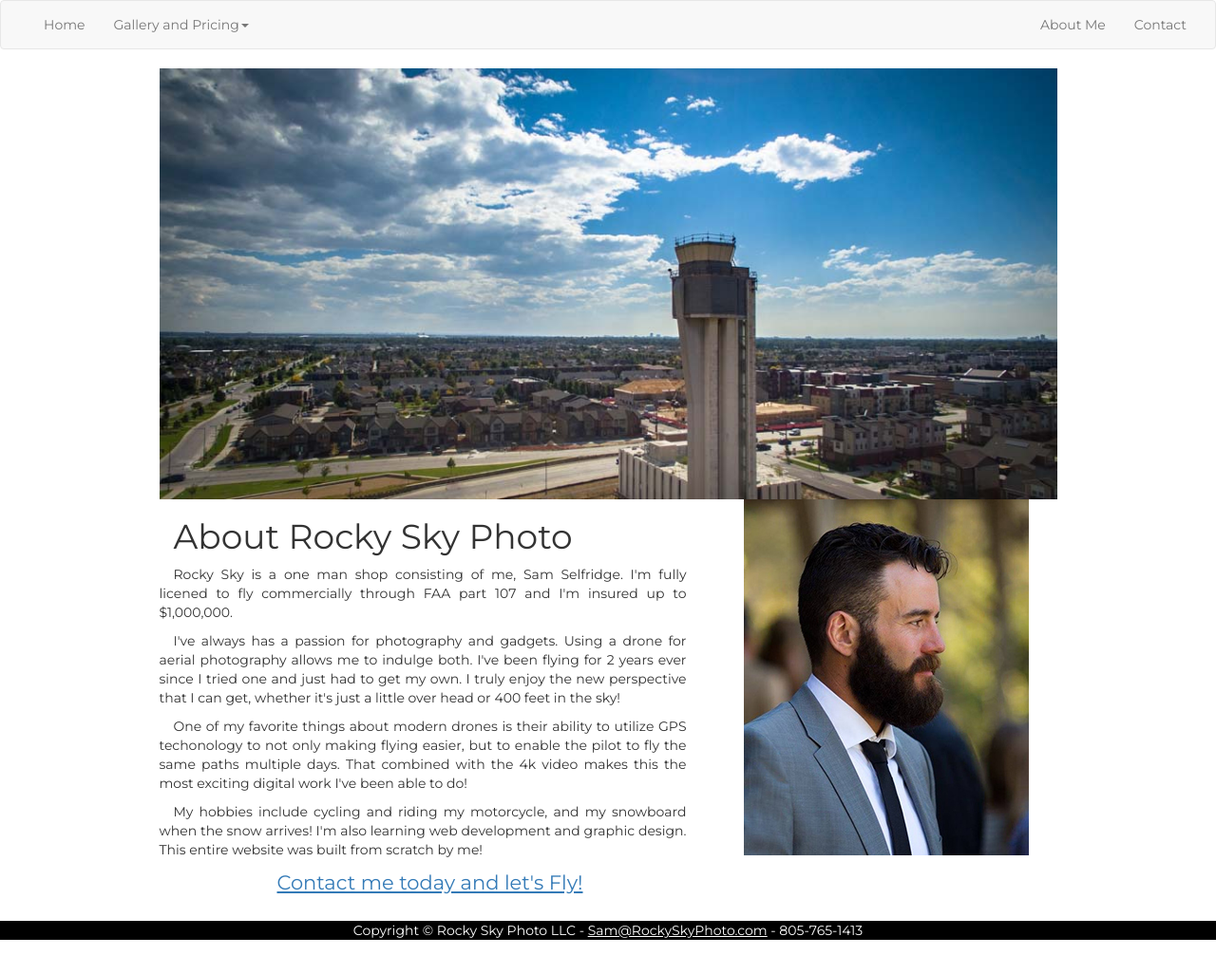
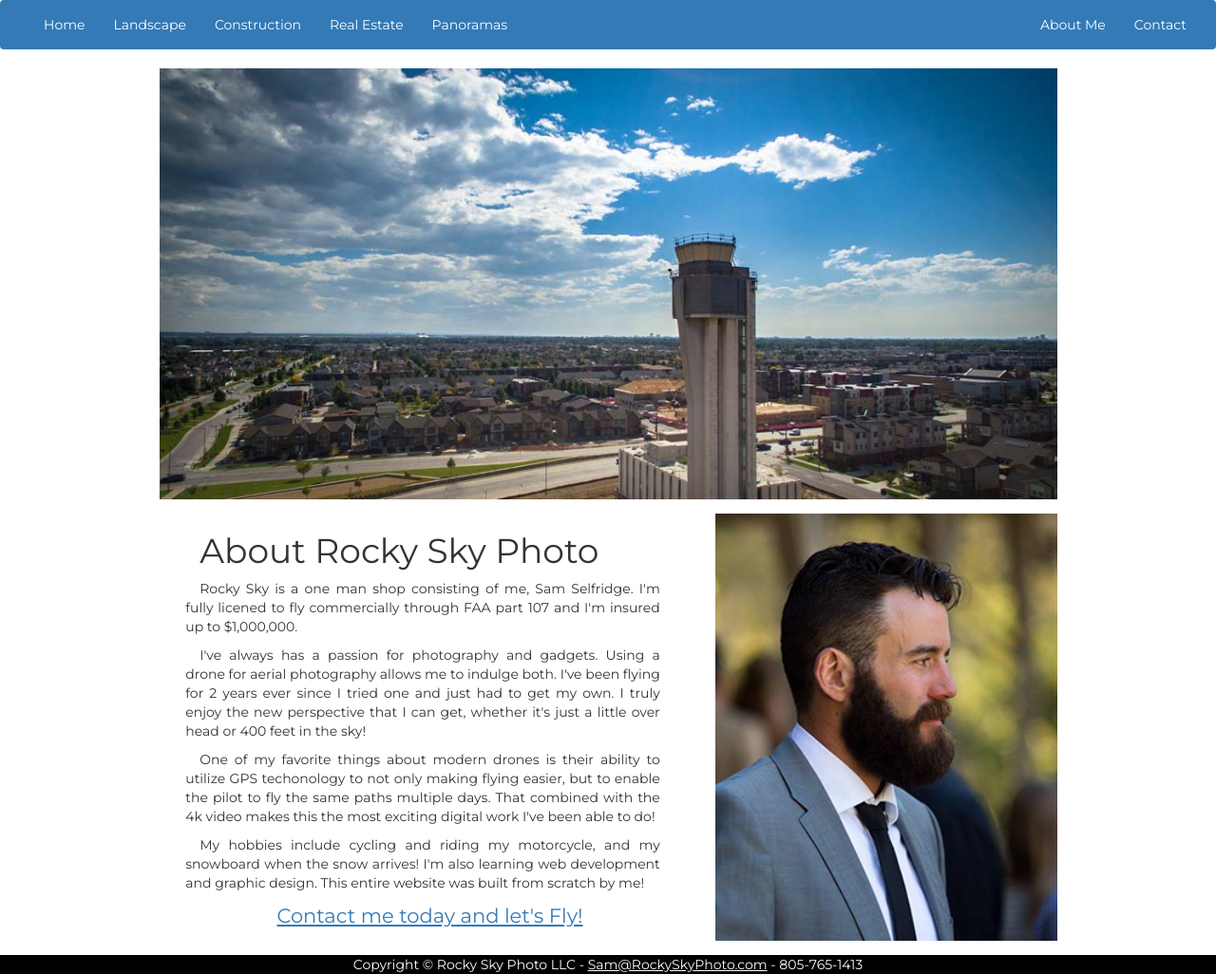
Before and after one commit to sselfridge/droneSite, a plain HTML site: page about.html in a window 1280 px wide. Shown: the whole page at 95% size. Before the commit the page ends 990 px from the top, so only its background shows below. Drawn offline with Linux system fonts and the light colour scheme.

Commit message:
make navbar blue - had to overwrite some CSS in rockysky.css

```diff
--- a/rockysky.css
+++ b/rockysky.css
@@ -26,6 +26,10 @@
   }
 } /*@media max-width:768px;*/
 
+.navbar-nav{
+  color:white;
+}
+
 /*Regular CSS for whole site*/
 body,html{
   font-family: Montserrat;
@@ -33,25 +37,31 @@ body,html{
   height: 100%;
 }
 
+div.navbar-collapse>ul>li>a {
+  color:white;
+}
+div.navbar-collapse>ul>li>a:hover {
+  color:#337ab7;
+}
+
+
+
 .infoBar{
   position: absolute;
   bottom:0; left:0;
   float: left;
 }
 
+/*Content wrap arond everything in the body but the footer.*/
 .wrap{
   min-height: 98.5%;
   padding-bottom: 20px;
 }
 
 .paragraph{
-  /*max-width: 700px;*/
-  /*margin: auto;*/
-  /*padding-bottom: 50px;
+  text-indent: 15px;
   padding-left: 5%;
-  padding-right: 5%;*/
-  /*text-align: left;*/
-  text-indent: 15px;
+  padding-right: 5%;
 }
 
 a.contactLink{
@@ -59,7 +69,16 @@ a.contactLink{
   font-size: 1.5em;
 }
 
+#headshot{
+  width: 100%;
+  max-width: 360px;
+}
 .aboutImg{
-  /*width: 100%;*/
+  width: 100%;
   /*max-width: 900px;*/
 }
+
+/*Add class row-grid to get top margins on rows*/
+.row.row-grid [class*="col-"] {
+  margin-top: 15px;
+}
--- a/templateHtml/navbar.html
+++ b/templateHtml/navbar.html
@@ -1,4 +1,4 @@
-<nav id="navbar" class="navbar navbar-default">
+<nav id="navbar" class="navbar navbar-dark bg-primary">
   <div class="container-fluid">
     <!-- Brand and toggle get grouped for better mobile display -->
     <div class="navbar-header">
@@ -11,21 +11,13 @@
 
     <!-- Collect the nav links, forms, and other content for toggling -->
     <!-- For active to be assigned ID of the li must be contained in the filename.html -->
-    <div class="collapse navbar-collapse" id="bs-example-navbar-collapse-1">
+    <div class="collapse navbar-collapse " id="bs-example-navbar-collapse-1">
       <ul class="nav navbar-nav">
         <li id="index" class=""><a href="index.html">Home</a></li>
-        <!-- <li id="pricing" class="active"><a href="pricing.html">Pricing</a></li> -->
-        <li id="gallery" class="dropdown">
-          <a  href="gallery.html" class="dropdown-toggle" data-toggle="dropdown" role="button" aria-haspopup="true" aria-expanded="false">Gallery and Pricing<span class="caret"></span></a>
-          <ul class="dropdown-menu">
-            <li><a href="gallery.html#landscape">Landscape</a></li>
-            <li><a href="gallery.html#construction">Construction</a></li>
-            <!-- <li role="separator" class="divider"></li> -->
-            <li><a href="gallery.html#realestate">Real Estate</a></li>
-            <li><a href="gallery.html#panos">Panoramas</a></li>
-            <li><a href="gallery.html#tinyplanets">Tiny Planets</a></li>
-          </ul>
-        </li>
+        <li><a class="nav-item nav-link" href="gallery.html#landscape">Landscape</a></li>
+        <li><a href="gallery.html#construction">Construction</a></li>
+        <li><a href="gallery.html#realestate">Real Estate</a></li>
+        <li><a href="gallery.html#panoramas">Panoramas</a></li>
       </ul>
 
       <!-- <form class="navbar-form navbar-left">
```
